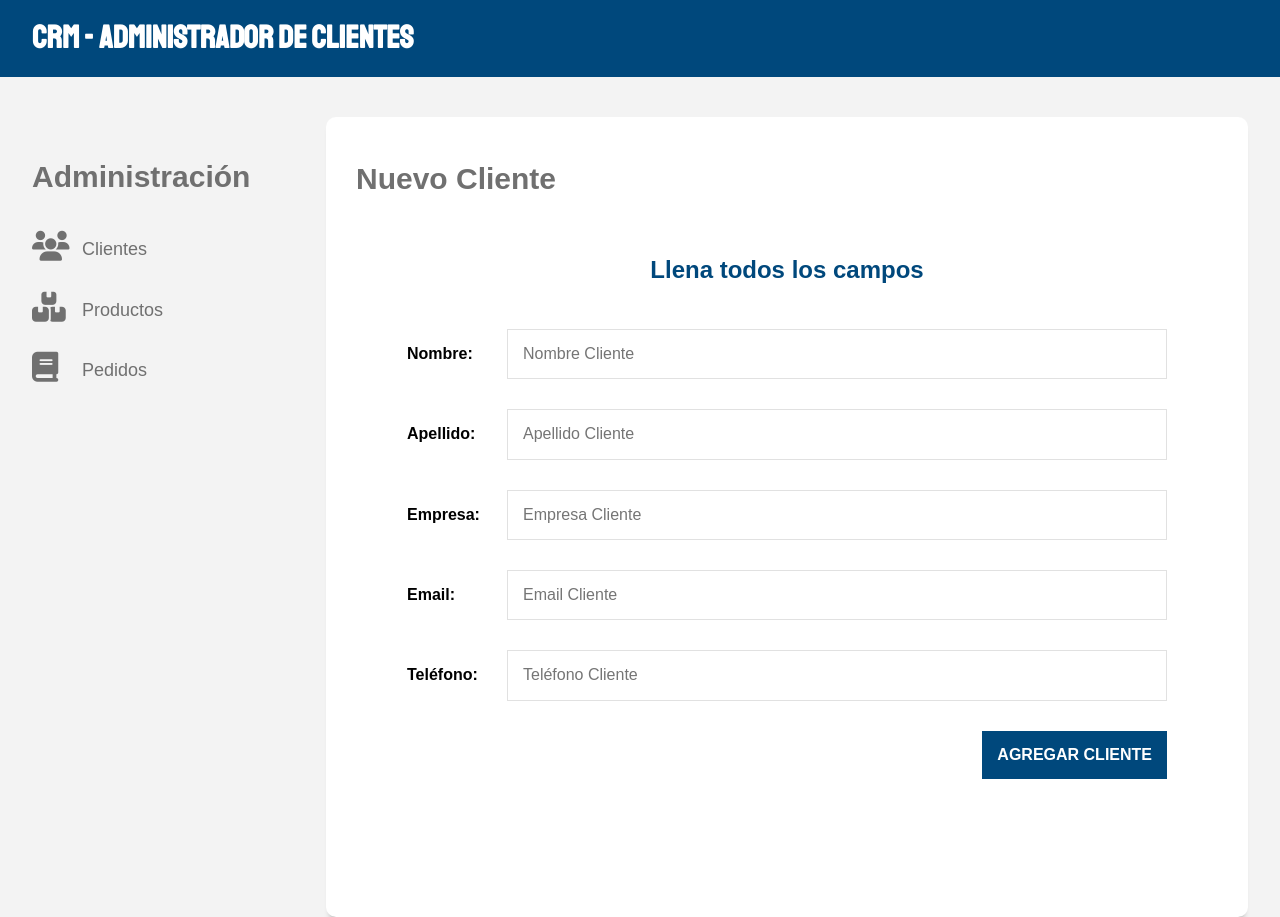
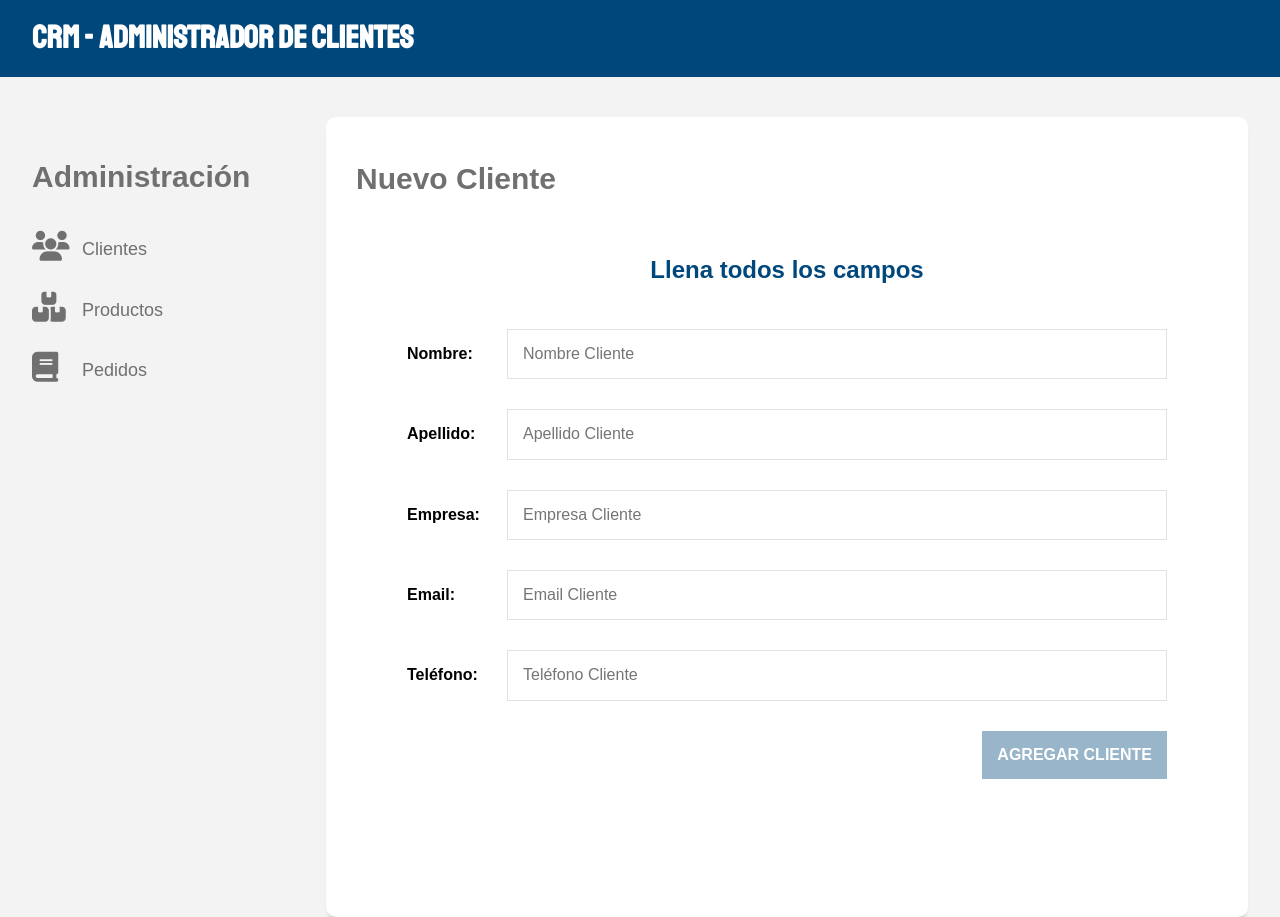
Before and after one commit to ieian/cliente-api, a React (Create React App) app: page /clientes/nuevo in a window 1280 px wide. Built offline with nearby package versions, Linux system fonts and the light colour scheme.

Commit message:
411 - validar que los campos no este vacios en el formulario

```diff
--- a/src/components/clientes/NuevoCliente.js
+++ b/src/components/clientes/NuevoCliente.js
@@ -14,6 +14,14 @@
             ...cliente, [e.target.name] : e.target.value
         })
         console.log(cliente);
+    }
+
+    const validarCliente = () => {
+        const { nombre, apellido, empresa, email, telefono} = cliente;
+
+        let valido = !nombre.length || !apellido.length || !empresa.length || !email.length || !telefono.length;
+
+        return valido;
     }
 
     return (
@@ -49,7 +57,7 @@
                 </div>
 
                 <div className="enviar">
-                        <input type="submit" className="btn btn-azul" value="Agregar Cliente" />
+                    <input type="submit" className="btn btn-azul" value="Agregar Cliente" disabled={validarCliente() }/>
                 </div>
             </form>
         </Fragment>
```
